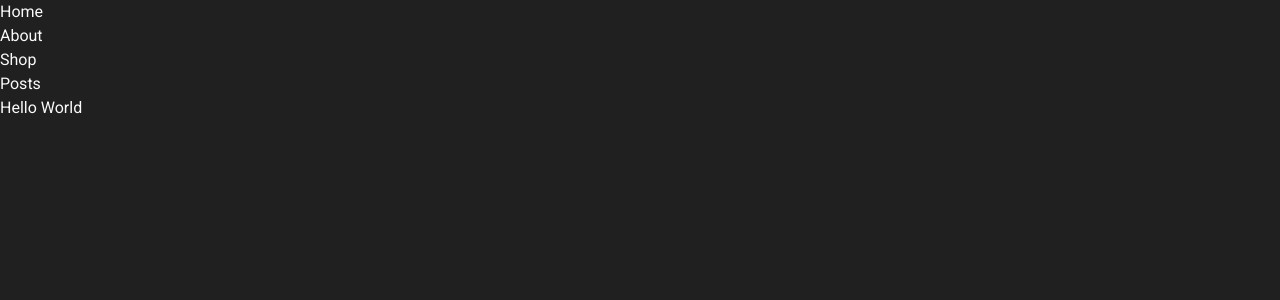
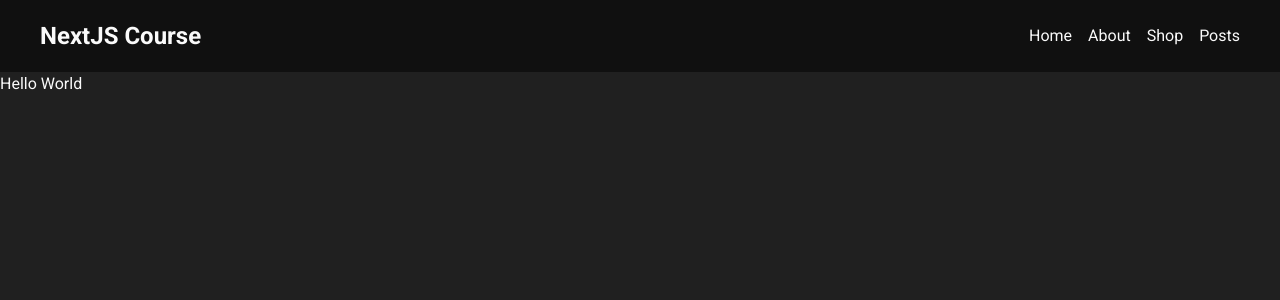
Before and after one commit to Git-Darkmoon/firstNext, a Next.js app: page / in a window 1280 px wide. Shown: the top 300 px of the page. Built offline with nearby package versions, Linux system fonts and the light colour scheme.

Commit message:
feat: implemented tailwind styling through classes

```diff
--- a/components/Navbar.jsx
+++ b/components/Navbar.jsx
@@ -1,9 +1,11 @@
 import Link from "next/link"
+import "./navbar.css"
 
 function Navbar() {
   return (
-    <nav>
-      <ul>
+    <nav className="navbar py-5 px-10">
+      <h1 className="text-2xl font-bold">NextJS Course</h1>
+      <ul className="navbar_list">
         <li>
           <Link href={"/"}>Home</Link>
         </li>
```
